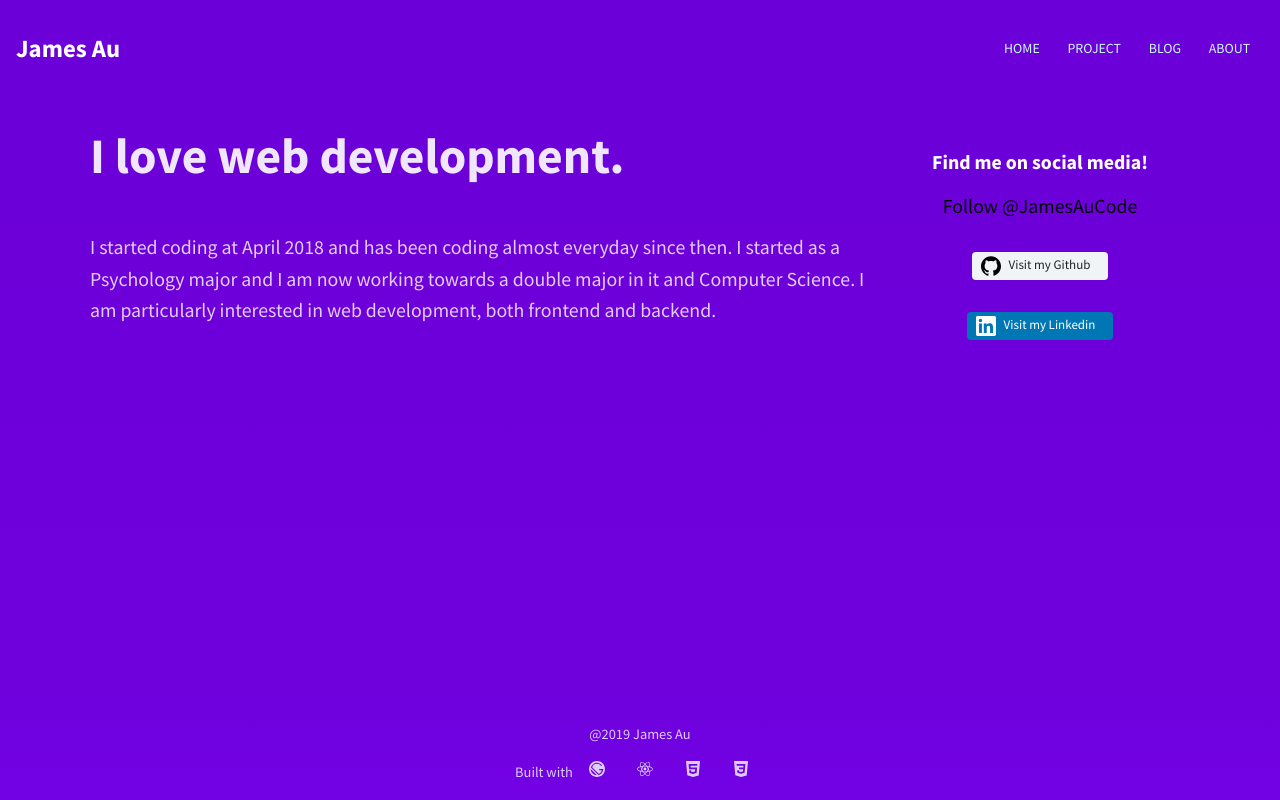
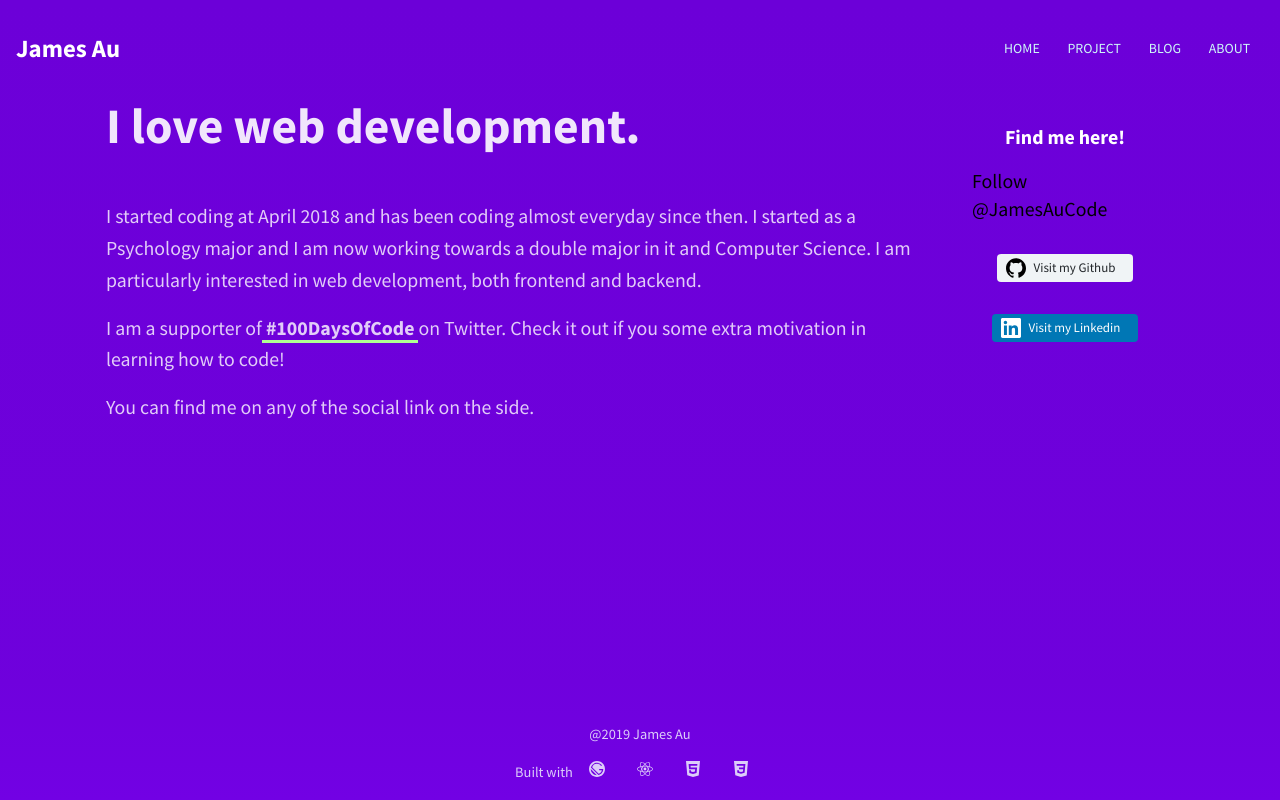
Before and after one commit to jamesaucode/blog, a Gatsby site: page /about in a window 1280 px wide. Built offline with nearby package versions, Linux system fonts and the light colour scheme; Gatsby itself is replaced by a stand-in of ours.

Commit message:
small style changes

```diff
--- a/src/components/Global.js
+++ b/src/components/Global.js
@@ -9,7 +9,7 @@ import useSiteMetadata from "../hooks/use-sitemetadata";
 const Main = styled.main`
   position: relative;
   padding-bottom: 120px;
-  min-height: calc(100vh - 100px);
+  min-height: calc(100vh - 75px);
 `;
 const Layout = ({ children }) => {
   const siteMetadata = useSiteMetadata();
--- a/src/components/Header.js
+++ b/src/components/Header.js
@@ -20,9 +20,12 @@ const NavLink = styled.li`
 `;
 const Wrapper = styled.header`
   padding: 2rem 1rem;
-  height: 100px;
+  height: 75px;
   width: 100%;
   font-size: calc(0.3vw + 16px);
+  @media (max-width: 450px) {
+    padding: 0.5rem;
+  }
 `;
 const Nav = styled.nav`
   display: flex;
@@ -31,6 +34,11 @@ const Nav = styled.nav`
   justify-content: space-between;
   color: white;
   font-weight: 900;
+
+  @media (max-width: 450px) {
+    flex-direction: column;
+    align-items: center;
+  }
 `;
 const Heading = styled.h1`
   font-size: 1.25em;
--- a/src/pages/about.js
+++ b/src/pages/about.js
@@ -11,7 +11,13 @@ const Wrapper = styled.div`
     font-size: calc(0.3vw + 16px);
     grid-template-areas:
     "text social";
-    grid-template-columns: auto 300px;
+    grid-template-columns: auto 250px;
+    @media (max-width: 600px) {
+      grid-template-areas:
+      "text"
+      "social";
+      grid-template-columns:auto;
+    }
 `
 const Heading = styled.h1`
   color: rgba(255, 255, 255, 0.9);
@@ -33,6 +39,7 @@ const CTA = styled.p`
 `;
 const TextBox = styled.div`
 height: 100%;
+padding: 1rem;
   display: flex;
   flex-direction: column;
   justify-content: center;
@@ -61,6 +68,10 @@ const SocialButton = styled.a`
 const SocialText = styled.span`
   padding: 0 0.5rem;
 `
+const StyledLink = styled.a`
+  font-weight: 700;
+  border-bottom: 3px solid #b0ff92;
+`;
 export default class Contact extends Component {
   render() {
     return (
@@ -75,10 +86,23 @@ export default class Contact extends Component {
               particularly interested in web development, both frontend and
               backend.
             </Paragraph>
-            <Paragraph></Paragraph>
+            <Paragraph>
+              I am a supporter of
+              <StyledLink
+                title="Learn more about 100DaysOfCode"
+                href="https://www.100daysofcode.com/"
+                target="_blank"
+                rel="noopener"
+              >
+                &nbsp;#100DaysOfCode&nbsp;
+              </StyledLink>
+              on Twitter. Check it out if you some extra motivation in learning
+              how to code!
+            </Paragraph>
+            <Paragraph>You can find me on any of the social link on the side.</Paragraph>
           </TextBox>
           <SocialBox>
-            <CTA>Find me on social media!</CTA>
+            <CTA>Find me here!</CTA>
             <a
               href="https://twitter.com/JamesAuCode?ref_src=twsrc%5Etfw"
               className="twitter-follow-button"
```
